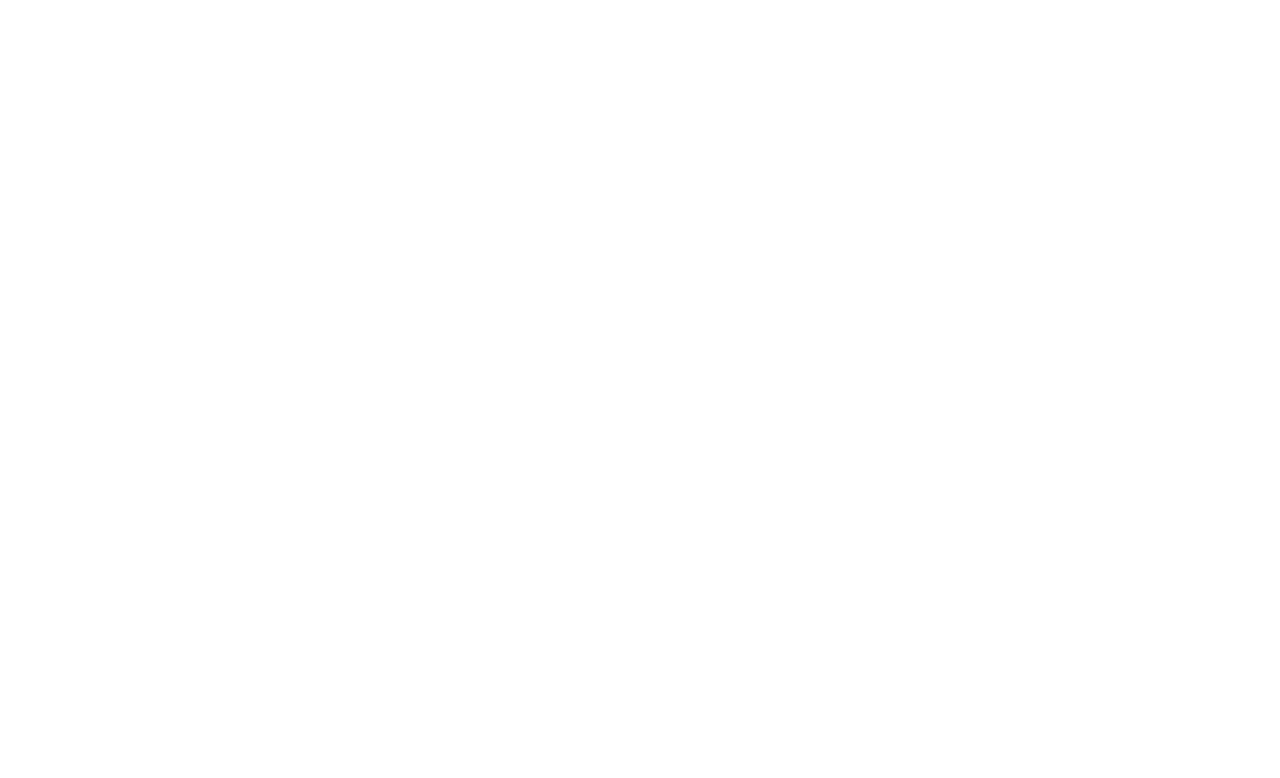
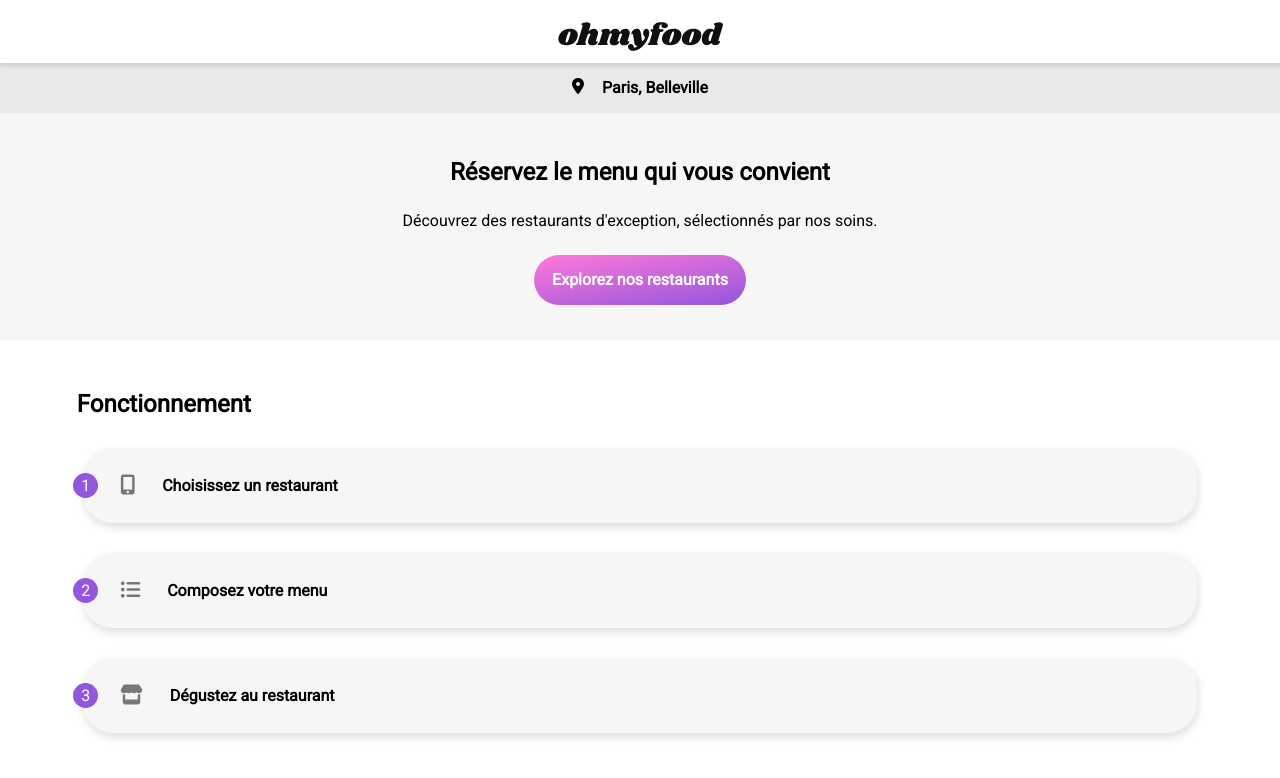
Before and after one commit to nrayan99/NahiRayan_3_03032021, a website: page index.html in a window 1280 px wide. Drawn offline with nearby package versions, Linux system fonts and the light colour scheme; files that its build step writes are made by us from their sources; a web font is replaced by a local one.

Commit message:
Finalisation de l'accueil jusqu'à la partie Fonctionnement

```diff
--- a/index.html
+++ b/index.html
@@ -1,17 +1,59 @@
 <!DOCTYPE html>
 <html lang="fr">
+
 <head>
     <meta name="viewport" content="width=device-width, initial-scale=1.0">
     <meta charset="utf-8"/>
     <script src="https://kit.fontawesome.com/8b30f7fb46.js" crossorigin="anonymous"></script>
+    <link rel="preconnect" href="https://fonts.gstatic.com">
+    <link href="https://fonts.googleapis.com/css2?family=Shrikhand&display=swap" rel="stylesheet">
+    <link href="https://fonts.googleapis.com/css2?family=Roboto&display=swap" rel="stylesheet">
+    <title>OhMyFood</title>
+
+    <link rel="stylesheet" href="public/css/style.css">
+</head>
 
 
+<body>
+
+    <header>
+        <img class="center" src="public/images/logo/ohmyfood@2x.svg" alt="logo ohmyfood">
+    </header>
+
+    <section id="search">
+        <div class="search_localisation center">
+            <i class="fas fa-map-marker-alt"></i>
+            <p><strong>Paris, Belleville</strong></p>
+        </div>
+
+        <div class="search_restaurant">
+            <h1>Réservez le menu qui vous convient</h1>
+            <p>Découvrez des restaurants d'exception, sélectionnés par nos soins.</p>
+            <button class="btn"><strong>Explorez nos restaurants</strong></button>
+        </div>
+    </section>
+
+    <section id="operating">
+        <h2>Fonctionnement</h2>
+
+            <div class="operating_card center">
+                <div class="operating_card_num">1</div>
+                <i class="fas fa-mobile-alt"></i>
+                <p><strong>Choisissez un restaurant</strong></p>
+            </div>
+            <div class="operating_card center">
+                <div class="operating_card_num">2</div>
+                <i class="fas fa-list-ul"></i>
+                <p><strong>Composez votre menu</strong></p>
+            </div>
+            <div class="operating_card center">
+                <div class="operating_card_num" >3</div>
+                <i class="fas fa-store"></i>
+                <p><strong>Dégustez au restaurant</strong></p>
+            </div>
 
 
-    <title>OhMyFood</title>
+    </section>
 
-    <link rel="shortcut icon" href="assets/images/favicon.ico" />
-    <link rel="stylesheet" href="assets/css/styles.css">
-
-</head>
+</body>
 </html>
--- /dev/null
+++ b/sass/base/_font.scss
@@ -0,0 +1,6 @@
+*
+{
+    font-family: $font-text;
+
+
+}
--- /dev/null
+++ b/sass/base/_shaping.scss
@@ -0,0 +1,4 @@
+.center
+{
+    margin: 0px auto;
+}
--- /dev/null
+++ b/sass/components/_buttons.scss
@@ -0,0 +1,11 @@
+.btn
+{
+    height: 50px;
+    border-radius: 30px;
+    color: white;
+    background: linear-gradient(170deg,$secondary-color,$primary-color);
+    font-size: 16px;
+
+    padding: 0px 18px;
+    border: none;
+}
--- /dev/null
+++ b/sass/layouts/_header.scss
@@ -0,0 +1,13 @@
+header
+{
+
+
+    img
+    {
+
+        width: 165px;
+        display: block;
+        padding-top: 22px;
+        padding: 22px 0px 12px 0px;
+    }
+}
--- a/sass/main.scss
+++ b/sass/main.scss
@@ -0,0 +1,13 @@
+*
+{
+    margin: 0px;
+    padding: 0px;
+}
+
+@import  'utils/variables';
+@import 'base/shaping';
+@import 'base/font';
+@import 'layouts/header';
+@import 'components/buttons';
+@import 'pages/search.scss';
+@import 'pages/operating';
--- /dev/null
+++ b/sass/pages/_operating.scss
@@ -0,0 +1,45 @@
+#operating
+{
+    margin-top: 50px;
+    h2
+    {
+        margin-bottom: 30px;
+        margin-left: 6%;
+    }
+}
+.operating
+{
+
+    &_card
+    {
+        display: flex;
+        align-items: center;
+        border-radius: 30px;
+        width: 87%;
+        height: 75px;
+        background-color: $primary-bg-color;
+
+        margin-bottom: 30px;
+        box-shadow: 1px 4px 10px darken($primary-bg-color, 10%);
+        &_num
+        {
+            display: flex;
+            justify-content: center;
+            align-items: center;
+            border-radius: 30px;
+            width: 25px;
+            height: 25px;
+            background-color: $primary-color;
+            color: white;
+            position: relative;
+            right: 10px;
+            margin-right: 12px;
+        }
+        i
+        {
+            color: darken($primary-bg-color,50%);
+            font-size: 20px;
+            margin-right: 27px;
+        }
+    }
+}
--- /dev/null
+++ b/sass/pages/_search.scss
@@ -0,0 +1,33 @@
+.search
+{
+
+    &_localisation
+    {
+        box-shadow:inset 5px 13px 5px -10px #cecece;
+        height: 50px;
+        background-color: darken($primary-bg-color, 5%) ;
+        display: flex;
+        align-items: center;
+        justify-content: center;
+        p
+        {
+            margin-left: 18px;
+        }
+        i
+        {
+            position: relative;
+            bottom: 2px;
+        }
+    }
+    &_restaurant
+    {
+        padding: 45px 30px 35px 30px;
+        text-align: center;
+        background-color: $primary-bg-color;
+        align-content: space-between;
+        h1,p
+        {
+            margin-bottom: 25px;
+        }
+    }
+}
--- /dev/null
+++ b/sass/utils/_variables.scss
@@ -0,0 +1,6 @@
+$primary-color: #9356DC;
+$secondary-color: #FF79DA;
+$tertiary-color : #99E2D0;
+$primary-bg-color: #f6f6f6;
+$font-text : "Roboto", sans-serif ;
+$font-heading: "Shrikhand", sans-serif ;
```
Also changed, not shown: public/css/style.css, public/images/logo/ohmyfood.png (added), public/images/logo/ohmyfood@2x.svg (added), public/images/restaurants/toa-heftiba-DQKerTsQwi0-unsplash.jpg (added), 4 other files.
